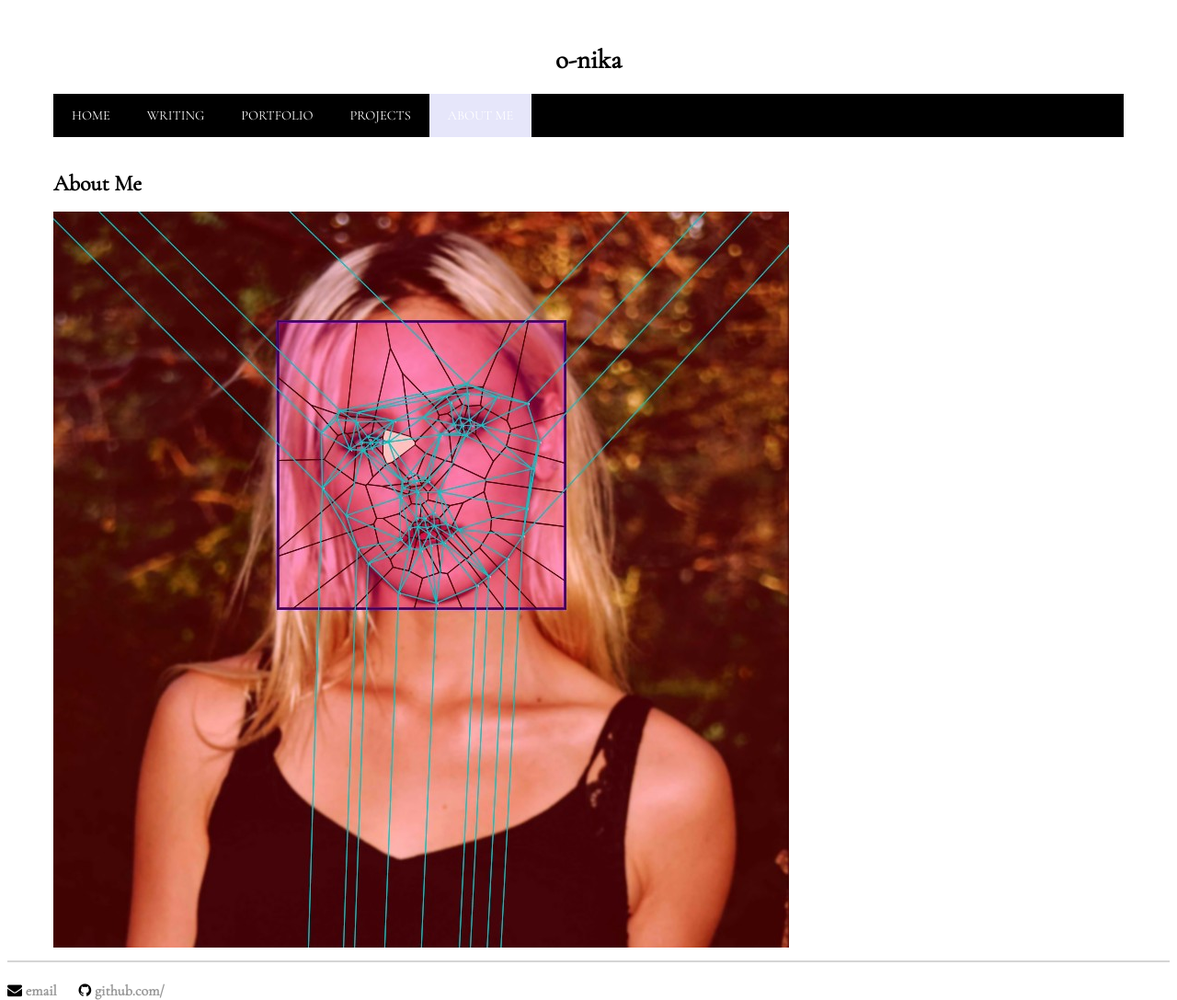
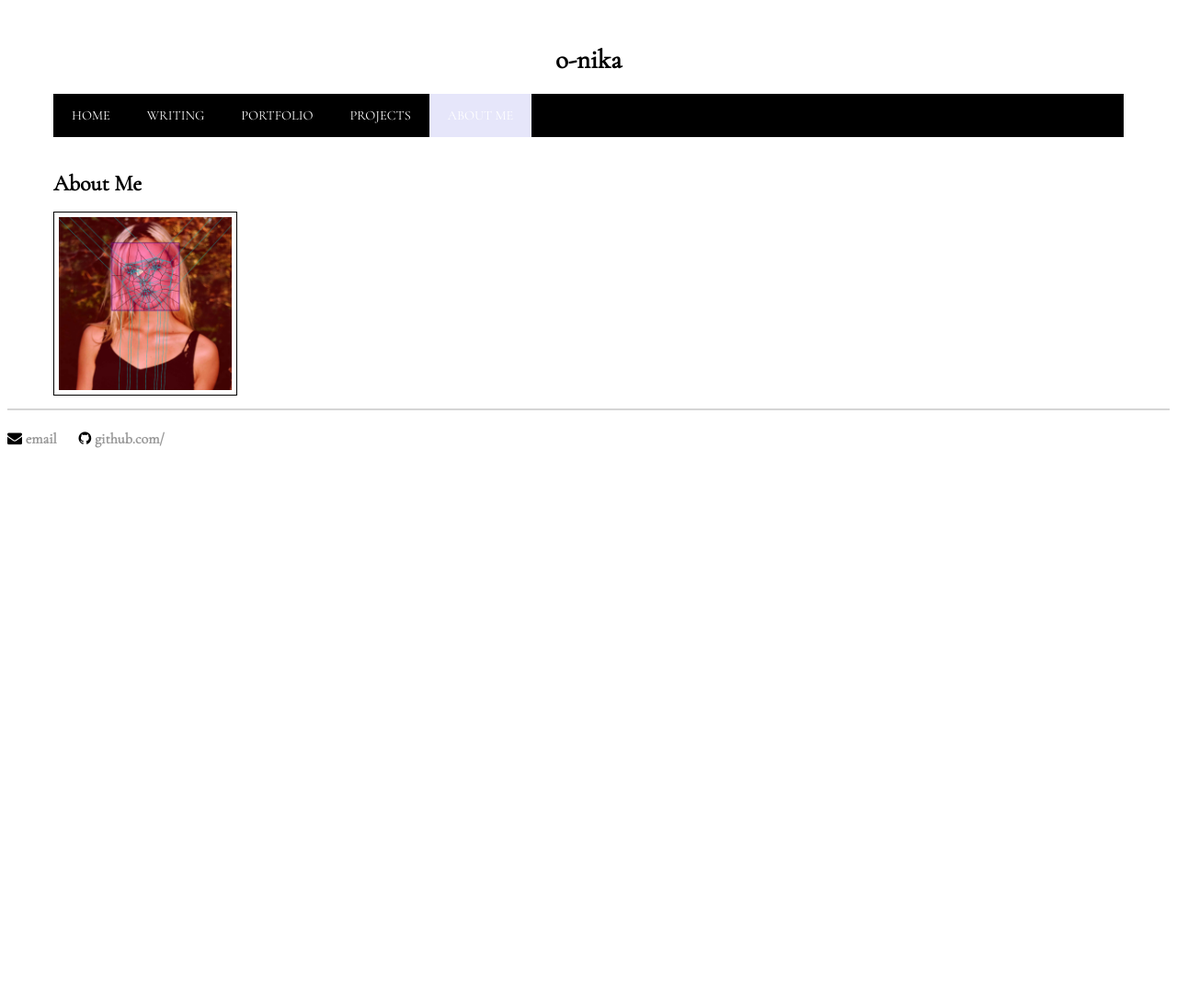
Before and after one commit to nikaroxanne/nikaroxanne.github.io, a Jekyll site: the page built from aboutme.html, in a window 1280 px wide. Shown: the whole page at 92% size. Built offline with Jekyll 4.4.1, drawn with Linux system fonts in a browser that asks for light colours; some web fonts are replaced; after the commit the page ends 908 px from its top, so only the background shows below that.

Commit message:
fixed navigation for aboutMe pages, adjusted width on thumbnails

```diff
--- a/aboutme.html
+++ b/aboutme.html
@@ -6,12 +6,12 @@
 	<div class = "backgroundSection">
 		{% for image in site.static_files %}
 			{% if image.path contains 'images/163images/voronoi-fun1' %}
-				<a href="{{site.url}}/about/bio" class="image">
+				<a href="{{site.url}}/aboutMe/bio" class="image">
 					<img class = "imageLink" src="{{site.url}}/{{image.path}}" alt = "Snapchat Triangulations">
 				</a>
 			{% endif %}
 			{% if image.path contains 'images/livingArchive/ophelia1' %}
-				<a href="{{site.url}}/about/artistStatement" class="image">
+				<a href="{{site.url}}/aboutMe/artistStatement" class="image">
 					<img class = "imageLink" src="{{site.url}}/{{image.path}}" alt = "Living Archive Project">
 				</a>
 			{% endif %}
--- a/css/main.css
+++ b/css/main.css
@@ -465,8 +465,11 @@
 }
 
 .imageLink {
-	maxWidth: 25%;
+	width: 200px;
 	height: auto;
+	border: 1px solid black;
+	border radius: 2px;
+	padding: 5px;
 }
 
 .demo {
@@ -474,6 +477,7 @@
 }
 
 .active,
+.imageLink:hover,
 .demo:hover {
 	opacity: 1;
 }
```
Also changed, not shown: 3 other files.
